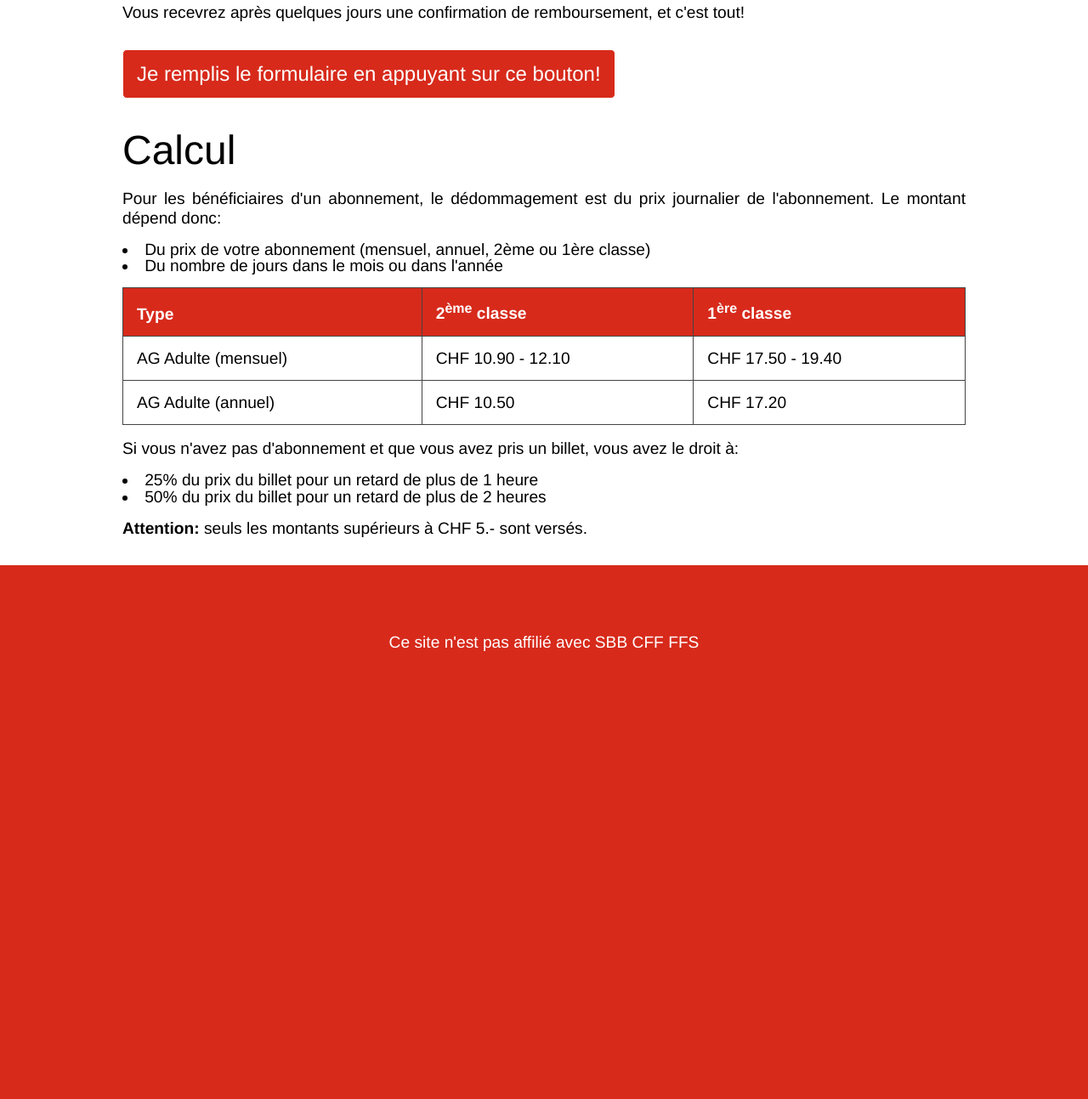
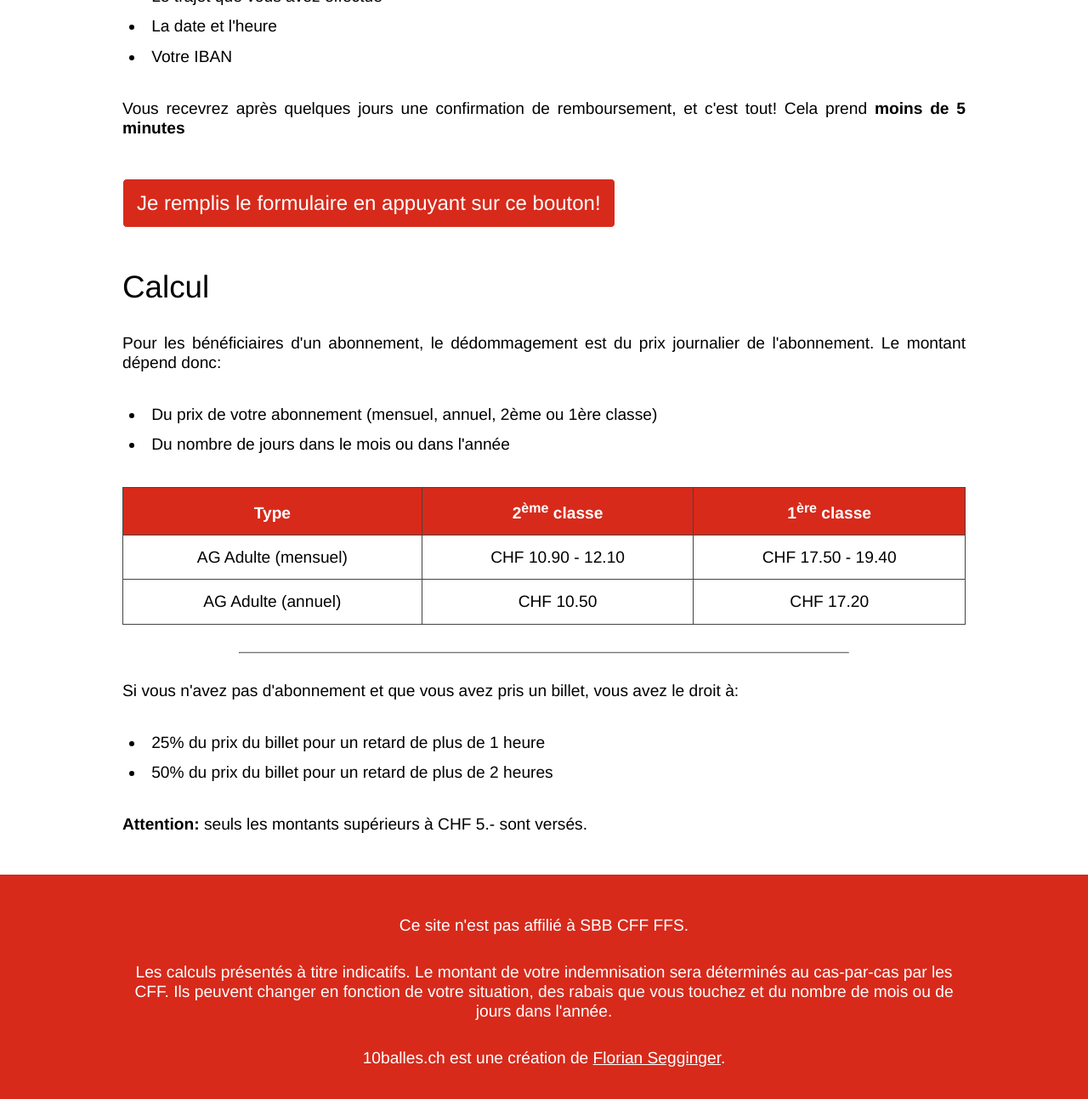
Before and after one commit to floriansegginger/10balles, a plain HTML site: page index.html in a window 1280 px wide. Shown: the part 1009-2302 px from the top of the page at 85% size. Before the commit the page ends 1856 px from the top, so only its background shows below. Drawn offline with Linux system fonts and the light colour scheme.

Commit message:
Update texts

```diff
--- a/index.html
+++ b/index.html
@@ -13,23 +13,23 @@
                 <img src="images/logo-10balles.png" class="logo" alt="10 balles logo"/>
                 <h1>Vous êtes arrivé avec plus d'une heure de retard?</h1>
                 <h1>Vous avez un abonnement?</h1>
-                <h1>Vous pouvez toucher plus de 10 balles!</h1>
+                <h1>Vous pouvez récupérer plus de 10 balles!</h1>
                 <a href="https://service.swisspass.ch/pare" class="btn btn-big btn-white-on-red" target="_blank">Remplir le formulaire</a>
             </div>
         </header>
         <section>
             <div class="container justify">
                 <h1>Comment ça marche?</h1>
-                <p>Si, à cause d'un retard des CFF, vous êtes arrivé à votre destination avec un retard de <strong>plus d'une heure</strong>, vous avez droit à une compensation journalière de votre abonnement.</p>
+                <p>À partir du moment où vous êtes arrivé à votre destination en transports publics avec un retard de <strong>plus d'une heure</strong>, vous avez <strong>30 jours</strong> pour jouir de votre droit à une compensation.</p>
                 <p>C'est valable même si un petit retard vous a fait rater une correspondance. Comme par exemple si vous avez raté un bus et que vous avez du attendre le prochain.</p>
-                <p>Pour cela il suffit de remplir le formulaire mis à disposition par les CFF en renseignant:</p>
+                <p>Pour cela il suffit de remplir le formulaire mis à disposition par l'alliance SwissPass en renseignant:</p>
                 <ul>
                     <li>Vos coordonnées</li>
                     <li>Le trajet que vous avez effectué</li>
                     <li>La date et l'heure</li>
                     <li>Votre IBAN</li>
                 </ul>
-                <p>Vous recevrez après quelques jours une confirmation de remboursement, et c'est tout!</p>
+                <p>Vous recevrez après quelques jours une confirmation de remboursement, et c'est tout! Cela prend <strong>moins de 5 minutes</strong></p>
                 <a href="https://service.swisspass.ch/pare" class="btn btn-big btn-red-on-white" target="_blank">Je remplis le formulaire en appuyant sur ce bouton!</a>
                 <h1>Calcul</h1>
                 <p>Pour les bénéficiaires d'un abonnement, le dédommagement est du prix journalier de l'abonnement. Le montant dépend donc:</p>
@@ -58,6 +58,7 @@
                         </tr>
                     </tbody>
                 </table>
+                <hr/>
                 <p>Si vous n'avez pas d'abonnement et que vous avez pris un billet, vous avez le droit à:</p>
                 <ul>
                     <li>25% du prix du billet pour un retard de plus de 1 heure</li>
@@ -67,7 +68,11 @@
             </div>
         </section>
         <footer>
-            <p>Ce site n'est pas affilié avec SBB CFF FFS</p>
+            <div class="container center">
+                <p>Ce site n'est pas affilié à SBB CFF FFS.</p>
+                <p>Les calculs présentés à titre indicatifs. Le montant de votre indemnisation sera déterminés au cas-par-cas par les CFF. Ils peuvent changer en fonction de votre situation, des rabais que vous touchez et du nombre de mois ou de jours dans l'année.</p>
+                <p>10balles.ch est une création de <a href="https://www.linkedin.com/in/fsegg/" target="_blank">Florian Segginger</a>.</p>
+            </div>
         </footer>
     </body>
 </html>
--- a/style.css
+++ b/style.css
@@ -3,7 +3,8 @@
 	--white: #fff;
 	--black: #000;
 	--gray: #444;
-	--big-pad: 16px;
+	--big-pad: 32px;
+	--small-pad: 16px;
 }
 
 html, body, div, span, applet, object, iframe,
@@ -72,7 +73,7 @@ header, section, footer {
 	align-items: center;
 	justify-content: center;
 
-	padding: var(--big-pad);
+	padding: var(--small-pad);
 }
 
 /*************************************/
@@ -82,15 +83,21 @@ html {
 }
 
 h1 {
-	font-size: 3em;
+	font-size: 2.3em;
 	line-height: 1.2em;
-	margin: var(--big-pad);
+	margin: var(--big-pad) var(--small-pad);
+}
+
+h2 {
+	font-size: 2em;
+	line-height: 1.em;
+	margin: var(--big-pad) var(--small-pad);
 }
 
 p {
 	font-size: 1.2em;
 	line-height: 1.2em;
-	margin: var(--big-pad);
+	margin: var(--big-pad) var(--small-pad);
 }
 
 strong {
@@ -98,12 +105,17 @@ strong {
 }
 
 ul {
-	padding-left: var(--big-pad);
+	padding-left: var(--small-pad);
 }
 
 ul li {
 	list-style-position: inside;
 	font-size: 1.2em;
+	padding: calc(var(--small-pad) / 2);
+ }
+
+ a, a:hover, a:visited, a:active {
+	color: inherit;
  }
 
 /*************************************/
@@ -126,7 +138,7 @@ and (max-device-width : 480px) {
 a.btn, a.btn:hover, a.btn:visited, a.btn:focus {
 	text-decoration: none;
 	color: inherit;
-	padding: var(--big-pad);
+	padding: var(--small-pad);
 	display: inline-block;
 
 	border: 1px solid;
@@ -147,7 +159,7 @@ a.btn, a.btn:hover, a.btn:visited, a.btn:focus {
 }
 
 .btn-big {
-	margin: var(--big-pad);
+	margin: var(--small-pad);
 	font-size: 1.5em;
 }
 
@@ -192,15 +204,16 @@ footer {
 }
 
 table {
-	width: calc(100% - var(--big-pad) * 2);
-	margin: var(--big-pad);
+	width: calc(100% - var(--small-pad) * 2);
+	margin: var(--big-pad) var(--small-pad);
 	border-collapse: collapse;
 }
 
 table tbody tr td, table thead tr th {
-	padding: var(--big-pad);
+	padding: var(--small-pad);
 	border: 1px solid var(--gray);
 	font-size: 1.2em;
+	text-align: center;
 }
 
 table thead tr th {
@@ -208,3 +221,9 @@ table thead tr th {
 	color: var(--white);
 	font-weight: bold;
 }
+
+hr {
+	border-color: #ccc;
+	width: 70%;
+	margin: var(--big-pad) auto;
+}
```
Also changed, not shown: images/logo-10balles-social.png (added), sources/insta/firstpost/Artboard1.png (added), sources/insta/firstpost/Artboard1_2.png (added), sources/insta/firstpost/Artboard1_3.png (added), sources/insta/firstpost/Artboard1_4.png (added), 1 other file.
